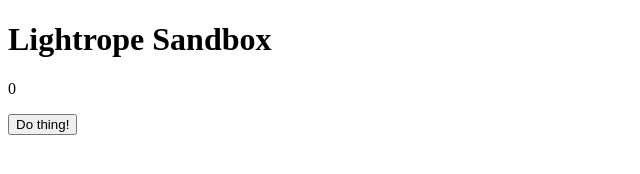
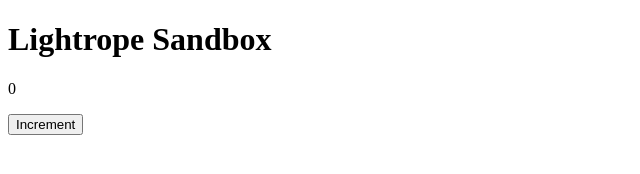
Before and after one commit to cjsauer/lightrope, a website with bundled scripts: page index.html in a window 1280 px wide. Shown: the full height of the page, 0-640 px from the left. Built offline with nearby package versions, Linux system fonts and the light colour scheme.

Commit message:
button text

```diff
--- a/index.html
+++ b/index.html
@@ -12,7 +12,7 @@
     <h1>Lightrope Sandbox</h1>
     <lr-counter>
         <p data-target="count">0</p>
-        <button data-action="click->inc">Do thing!</button>
+        <button data-action="click->inc">Increment</button>
     </lr-counter>
     <script type="module" src="test/lr-counter.js"></script>
 </body>
```
Also changed, not shown: README.md.
